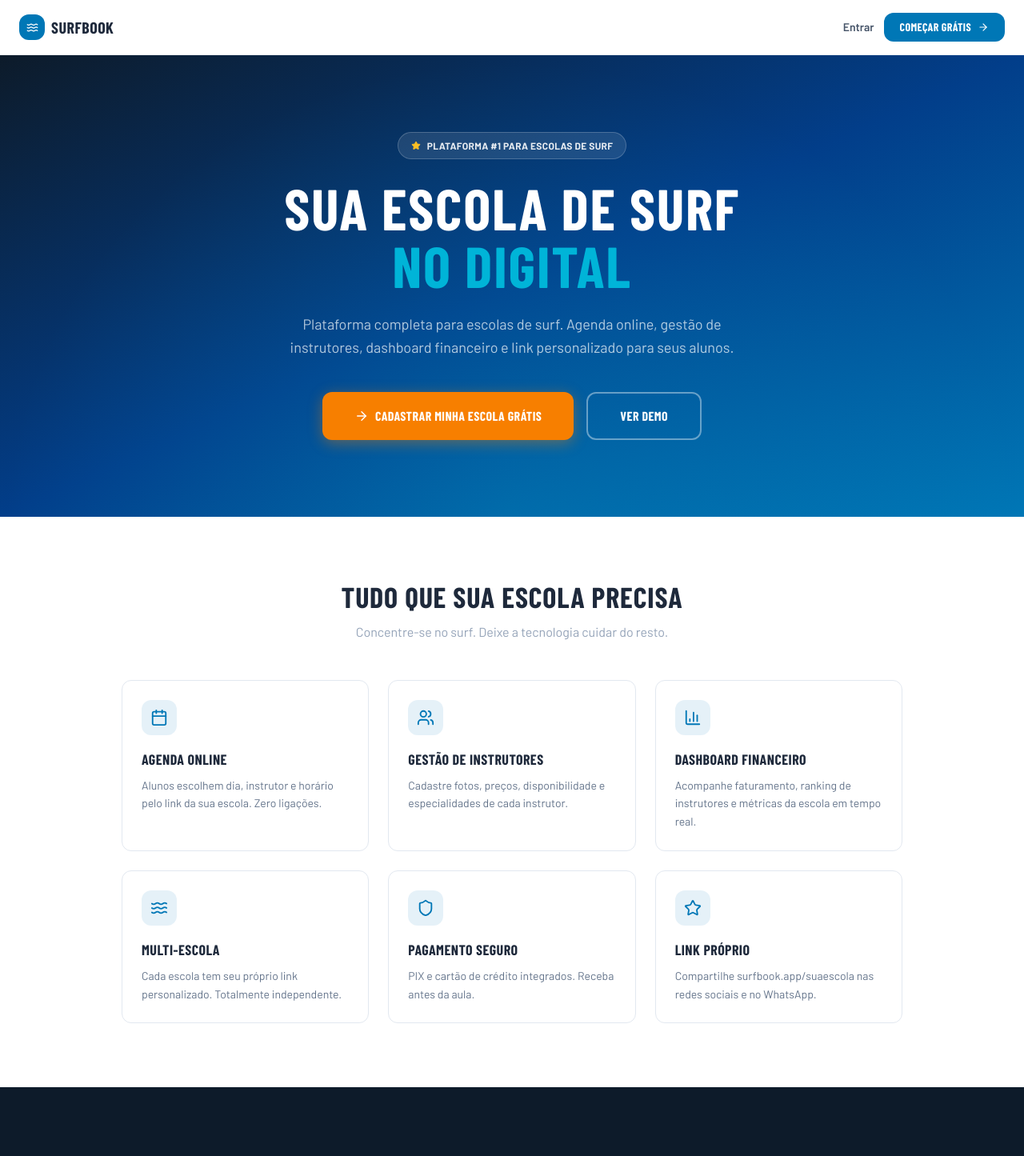
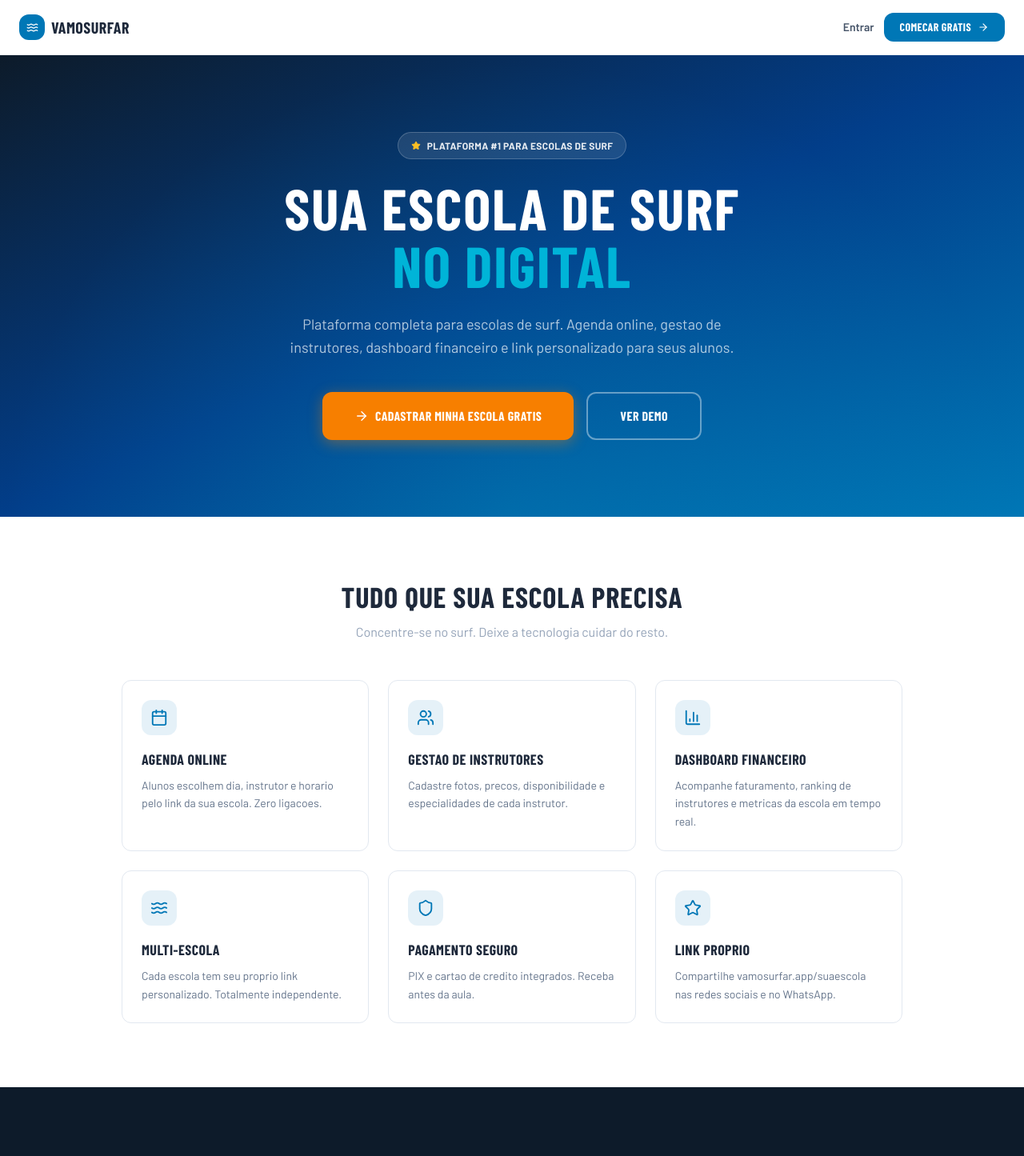
Before and after one commit to luan640/surfschool, a Next.js app: page / in a window 1280 px wide. Shown: the top 1445 px of the page at 80% size. Built offline with nearby package versions, Linux system fonts and the light colour scheme; a web font is replaced by a local one.

Commit message:
mudancas layout

```diff
--- a/app/[school]/agendar/page.tsx
+++ b/app/[school]/agendar/page.tsx
@@ -373,7 +373,7 @@ export default function BookingWizardPage({ params: paramsPromise }: Props) {
     return (
       <div className="min-h-dvh bg-slate-50">
         <header className="sticky top-0 z-30 flex h-14 items-center gap-3 bg-slate-950 px-4 text-white">
-          <button type="button" onClick={() => router.push(`/${slug}`)} className="font-condensed text-lg font-bold uppercase">{school?.name ?? 'SurfBook'}</button>
+          <button type="button" onClick={() => router.push(`/${slug}`)} className="font-condensed text-lg font-bold uppercase">{school?.name ?? 'vamosurfar'}</button>
         </header>
 
         <div className="mx-auto max-w-4xl px-4 py-8">
@@ -477,7 +477,7 @@ export default function BookingWizardPage({ params: paramsPromise }: Props) {
   return (
     <div className="min-h-dvh bg-slate-50">
       <header className="sticky top-0 z-30 flex h-14 items-center gap-3 bg-slate-950 px-4 text-white">
-        <button type="button" onClick={() => router.push(`/${slug}`)} className="font-condensed text-lg font-bold uppercase">{school?.name ?? 'SurfBook'}</button>
+        <button type="button" onClick={() => router.push(`/${slug}`)} className="font-condensed text-lg font-bold uppercase">{school?.name ?? 'vamosurfar'}</button>
         <div className="ml-auto flex items-center gap-2 text-xs uppercase text-white/60">
           {steps.map((label, index) => {
             const n = index + 1
--- a/app/auth/confirmation-status/page.tsx
+++ b/app/auth/confirmation-status/page.tsx
@@ -23,7 +23,7 @@ export default async function ConfirmationStatusPage({ searchParams }: Props) {
           <div className="flex h-9 w-9 items-center justify-center rounded bg-[#0077b6]">
             <Waves size={18} className="text-white" />
           </div>
-          <span className="font-condensed text-xl font-bold uppercase tracking-wide text-white">SurfBook</span>
+          <span className="font-condensed text-xl font-bold uppercase tracking-wide text-white">vamosurfar</span>
         </div>
 
         <div className="relative z-10">
@@ -48,7 +48,7 @@ export default async function ConfirmationStatusPage({ searchParams }: Props) {
             <div className="flex h-7 w-7 items-center justify-center rounded bg-[#0077b6]">
               <Waves size={14} className="text-white" />
             </div>
-            <span className="font-condensed text-lg font-bold uppercase tracking-wide text-slate-800">SurfBook</span>
+            <span className="font-condensed text-lg font-bold uppercase tracking-wide text-slate-800">vamosurfar</span>
           </div>
 
           <div
--- a/app/auth/confirmed/page.tsx
+++ b/app/auth/confirmed/page.tsx
@@ -12,7 +12,7 @@ export default function AuthConfirmedPage() {
           <div className="flex h-9 w-9 items-center justify-center rounded bg-[#0077b6]">
             <Waves size={18} className="text-white" />
           </div>
-          <span className="font-condensed text-xl font-bold uppercase tracking-wide text-white">SurfBook</span>
+          <span className="font-condensed text-xl font-bold uppercase tracking-wide text-white">vamosurfar</span>
         </div>
 
         <div className="relative z-10">
@@ -33,7 +33,7 @@ export default function AuthConfirmedPage() {
             <div className="flex h-7 w-7 items-center justify-center rounded bg-[#0077b6]">
               <Waves size={14} className="text-white" />
             </div>
-            <span className="font-condensed text-lg font-bold uppercase tracking-wide text-slate-800">SurfBook</span>
+            <span className="font-condensed text-lg font-bold uppercase tracking-wide text-slate-800">vamosurfar</span>
           </div>
 
           <div className="mb-6 flex h-14 w-14 items-center justify-center rounded-full bg-emerald-50 text-emerald-600">
--- a/app/auth/login/page.tsx
+++ b/app/auth/login/page.tsx
@@ -44,7 +44,7 @@ export default function OwnerLoginPage() {
             <div className="w-9 h-9 rounded bg-[#0077b6] flex items-center justify-center">
               <Waves size={18} className="text-white" />
             </div>
-            <span className="font-condensed text-white text-xl font-bold uppercase tracking-wide">SurfBook</span>
+            <span className="font-condensed text-white text-xl font-bold uppercase tracking-wide">vamosurfar</span>
           </div>
         </div>
 
@@ -72,7 +72,7 @@ export default function OwnerLoginPage() {
             <div className="w-7 h-7 rounded bg-[#0077b6] flex items-center justify-center">
               <Waves size={14} className="text-white" />
             </div>
-            <span className="font-condensed text-slate-800 text-lg font-bold uppercase tracking-wide">SurfBook</span>
+            <span className="font-condensed text-slate-800 text-lg font-bold uppercase tracking-wide">vamosurfar</span>
           </div>
 
           <h1 className="font-condensed text-2xl font-bold uppercase text-slate-800 tracking-wide mb-1">
--- a/app/auth/register/register-form.tsx
+++ b/app/auth/register/register-form.tsx
@@ -48,7 +48,7 @@ export function OwnerRegisterForm({ mode }: { mode: RegisterMode }) {
             <div className="w-9 h-9 rounded bg-[#0077b6] flex items-center justify-center">
               <Waves size={18} className="text-white" />
             </div>
-            <span className="font-condensed text-white text-xl font-bold uppercase tracking-wide">SurfBook</span>
+            <span className="font-condensed text-white text-xl font-bold uppercase tracking-wide">vamosurfar</span>
           </div>
         </div>
 
@@ -70,7 +70,7 @@ export function OwnerRegisterForm({ mode }: { mode: RegisterMode }) {
             <div className="w-7 h-7 rounded bg-[#0077b6] flex items-center justify-center">
               <Waves size={14} className="text-white" />
             </div>
-            <span className="font-condensed text-slate-800 text-lg font-bold uppercase tracking-wide">SurfBook</span>
+            <span className="font-condensed text-slate-800 text-lg font-bold uppercase tracking-wide">vamosurfar</span>
           </div>
 
           <h1 className="font-condensed text-2xl font-bold uppercase text-slate-800 tracking-wide mb-1">
--- a/app/auth/register/success/page.tsx
+++ b/app/auth/register/success/page.tsx
@@ -20,7 +20,7 @@ export default async function RegisterSuccessPage({ searchParams }: Props) {
             <div className="flex h-9 w-9 items-center justify-center rounded bg-[#0077b6]">
               <Waves size={18} className="text-white" />
             </div>
-            <span className="font-condensed text-xl font-bold uppercase tracking-wide text-white">SurfBook</span>
+            <span className="font-condensed text-xl font-bold uppercase tracking-wide text-white">vamosurfar</span>
           </div>
         </div>
 
@@ -42,7 +42,7 @@ export default async function RegisterSuccessPage({ searchParams }: Props) {
             <div className="flex h-7 w-7 items-center justify-center rounded bg-[#0077b6]">
               <Waves size={14} className="text-white" />
             </div>
-            <span className="font-condensed text-lg font-bold uppercase tracking-wide text-slate-800">SurfBook</span>
+            <span className="font-condensed text-lg font-bold uppercase tracking-wide text-slate-800">vamosurfar</span>
           </div>
 
           <div className="mb-6 flex h-14 w-14 items-center justify-center rounded-full bg-emerald-50 text-emerald-600">
--- a/app/dashboard/settings/payment-methods/page.tsx
+++ b/app/dashboard/settings/payment-methods/page.tsx
@@ -15,7 +15,7 @@ export default async function PaymentMethodsPage({ searchParams }: Props) {
   if (!school) redirect('/auth/login')
 
   const params = searchParams ? await searchParams : undefined
-  const appUrl = (process.env.NEXT_PUBLIC_APP_URL ?? 'https://surfbook.app').replace(/\/$/, '')
+  const appUrl = (process.env.NEXT_PUBLIC_APP_URL ?? 'https://vamosurfar.app').replace(/\/$/, '')
   const bookingUrl = `${appUrl}/${school.slug}`
 
   return (
--- a/app/dashboard/trips/page.tsx
+++ b/app/dashboard/trips/page.tsx
@@ -10,7 +10,7 @@ import { formatPrice } from '@/lib/utils'
 export default async function TripsPage() {
   const school = await getSchoolSettings()
   const trips = await getTrips()
-  const appUrl = (process.env.NEXT_PUBLIC_APP_URL ?? 'https://surfbook.app').replace(/\/$/, '')
+  const appUrl = (process.env.NEXT_PUBLIC_APP_URL ?? 'https://vamosurfar.app').replace(/\/$/, '')
 
   return (
     <div className="dashboard-page">
--- a/app/layout.tsx
+++ b/app/layout.tsx
@@ -3,7 +3,7 @@ import './globals.css'
 import { ToastProvider } from '@/components/ui/toaster'
 
 export const metadata: Metadata = {
-  title: 'SurfBook — Plataforma para Escolas de Surf',
+  title: 'vamosurfar - Plataforma para Escolas de Surf',
   description: 'Agende aulas de surf com instrutores certificados. Plataforma SaaS para escolas de surf.',
 }
 
--- a/app/page.tsx
+++ b/app/page.tsx
@@ -1,101 +1,106 @@
 import Link from 'next/link'
-import { Waves, BarChart3, Users, Calendar, Shield, ArrowRight, Star } from 'lucide-react'
+import { ArrowRight, BarChart3, Calendar, Shield, Star, Users, Waves } from 'lucide-react'
 
 export default function HomePage() {
   return (
     <div className="min-h-dvh bg-white">
-      {/* Nav */}
-      <header className="sticky top-0 z-50 bg-white/95 backdrop-blur border-b border-slate-100 px-6 py-4 flex items-center justify-between">
+      <header className="sticky top-0 z-50 flex items-center justify-between border-b border-slate-100 bg-white/95 px-6 py-4 backdrop-blur">
         <div className="flex items-center gap-2">
-          <div className="w-8 h-8 rounded bg-[#0077b6] flex items-center justify-center">
+          <div className="flex h-8 w-8 items-center justify-center rounded bg-[#0077b6]">
             <Waves size={15} className="text-white" />
           </div>
-          <span className="font-condensed text-xl font-bold uppercase tracking-wide text-slate-800">SurfBook</span>
+          <span className="font-condensed text-xl font-bold uppercase tracking-wide text-slate-800">vamosurfar</span>
         </div>
         <div className="flex items-center gap-3">
-          <Link href="/auth/login" className="text-sm font-semibold text-slate-600 hover:text-slate-800 transition-colors">
+          <Link href="/auth/login" className="text-sm font-semibold text-slate-600 transition-colors hover:text-slate-800">
             Entrar
           </Link>
-          <Link href="/auth/register"
-            className="font-condensed font-bold uppercase tracking-wide text-white bg-[#0077b6] rounded px-5 py-2 text-sm hover:bg-[#005f8e] transition-colors flex items-center gap-2">
-            Começar grátis <ArrowRight size={14} />
+          <Link
+            href="/auth/register"
+            className="flex items-center gap-2 rounded bg-[#0077b6] px-5 py-2 text-sm font-condensed font-bold uppercase tracking-wide text-white transition-colors hover:bg-[#005f8e]"
+          >
+            Comecar gratis <ArrowRight size={14} />
           </Link>
         </div>
       </header>
 
-      {/* Hero */}
       <section className="relative overflow-hidden bg-gradient-to-br from-[#0d1b2a] via-[#023e8a] to-[#0077b6] px-6 py-24 text-center">
-        <div className="absolute inset-0 bg-[radial-gradient(ellipse_at_bottom,rgba(0,180,216,.2)_0%,transparent_70%)] pointer-events-none" />
-        <div className="relative max-w-3xl mx-auto">
-          <div className="inline-flex items-center gap-2 bg-white/10 border border-white/20 rounded-full px-4 py-2 text-white/90 text-xs font-bold uppercase tracking-wide mb-6">
+        <div className="pointer-events-none absolute inset-0 bg-[radial-gradient(ellipse_at_bottom,rgba(0,180,216,.2)_0%,transparent_70%)]" />
+        <div className="relative mx-auto max-w-3xl">
+          <div className="mb-6 inline-flex items-center gap-2 rounded-full border border-white/20 bg-white/10 px-4 py-2 text-xs font-bold uppercase tracking-wide text-white/90">
             <Star size={12} className="fill-amber-400 text-amber-400" /> Plataforma #1 para Escolas de Surf
           </div>
-          <h1 className="font-condensed text-5xl md:text-7xl font-bold text-white uppercase leading-[.9] tracking-wide mb-6">
-            Sua escola de surf<br /><span className="text-[#00b4d8]">no digital</span>
+          <h1 className="mb-6 font-condensed text-5xl font-bold uppercase leading-[.9] tracking-wide text-white md:text-7xl">
+            Sua escola de surf
+            <br />
+            <span className="text-[#00b4d8]">no digital</span>
           </h1>
-          <p className="text-white/70 text-lg max-w-xl mx-auto leading-relaxed mb-10">
-            Plataforma completa para escolas de surf. Agenda online, gestão de instrutores, dashboard financeiro e link personalizado para seus alunos.
+          <p className="mx-auto mb-10 max-w-xl text-lg leading-relaxed text-white/70">
+            Plataforma completa para escolas de surf. Agenda online, gestao de instrutores, dashboard financeiro e link personalizado para seus alunos.
           </p>
-          <div className="flex flex-col sm:flex-row gap-4 justify-center">
-            <Link href="/auth/register"
-              className="font-condensed font-bold uppercase tracking-wide text-white bg-[#f77f00] rounded px-10 py-4 text-base hover:bg-[#e06500] transition-colors flex items-center justify-center gap-2 shadow-[0_4px_18px_rgba(247,127,0,.4)]">
-              <ArrowRight size={18} /> Cadastrar minha escola grátis
+          <div className="flex flex-col justify-center gap-4 sm:flex-row">
+            <Link
+              href="/auth/register"
+              className="flex items-center justify-center gap-2 rounded bg-[#f77f00] px-10 py-4 text-base font-condensed font-bold uppercase tracking-wide text-white shadow-[0_4px_18px_rgba(247,127,0,.4)] transition-colors hover:bg-[#e06500]"
+            >
+              <ArrowRight size={18} /> Cadastrar minha escola gratis
             </Link>
-            <Link href="/auth/login"
-              className="font-condensed font-bold uppercase tracking-wide text-white border-2 border-white/40 rounded px-10 py-4 text-base hover:bg-white/10 transition-colors flex items-center justify-center gap-2">
+            <Link
+              href="/auth/login"
+              className="flex items-center justify-center gap-2 rounded border-2 border-white/40 px-10 py-4 text-base font-condensed font-bold uppercase tracking-wide text-white transition-colors hover:bg-white/10"
+            >
               Ver demo
             </Link>
           </div>
         </div>
       </section>
 
-      {/* Features */}
-      <section className="max-w-5xl mx-auto px-6 py-20">
-        <h2 className="font-condensed text-4xl font-bold uppercase text-slate-800 text-center tracking-wide mb-3">
+      <section className="mx-auto max-w-5xl px-6 py-20">
+        <h2 className="mb-3 text-center font-condensed text-4xl font-bold uppercase tracking-wide text-slate-800">
           Tudo que sua escola precisa
         </h2>
-        <p className="text-slate-400 text-center mb-12 max-w-xl mx-auto">
+        <p className="mx-auto mb-12 max-w-xl text-center text-slate-400">
           Concentre-se no surf. Deixe a tecnologia cuidar do resto.
         </p>
-        <div className="grid grid-cols-1 md:grid-cols-2 lg:grid-cols-3 gap-6">
+        <div className="grid grid-cols-1 gap-6 md:grid-cols-2 lg:grid-cols-3">
           {[
-            { icon: <Calendar size={22} />, title: 'Agenda Online', desc: 'Alunos escolhem dia, instrutor e horário pelo link da sua escola. Zero ligações.' },
-            { icon: <Users size={22} />, title: 'Gestão de Instrutores', desc: 'Cadastre fotos, preços, disponibilidade e especialidades de cada instrutor.' },
-            { icon: <BarChart3 size={22} />, title: 'Dashboard Financeiro', desc: 'Acompanhe faturamento, ranking de instrutores e métricas da escola em tempo real.' },
-            { icon: <Waves size={22} />, title: 'Multi-escola', desc: 'Cada escola tem seu próprio link personalizado. Totalmente independente.' },
-            { icon: <Shield size={22} />, title: 'Pagamento Seguro', desc: 'PIX e cartão de crédito integrados. Receba antes da aula.' },
-            { icon: <Star size={22} />, title: 'Link Próprio', desc: 'Compartilhe surfbook.app/suaescola nas redes sociais e no WhatsApp.' },
-          ].map(f => (
-            <div key={f.title} className="bg-white border border-slate-200 rounded p-6 hover:shadow-md transition-shadow">
-              <div className="w-11 h-11 rounded bg-[#0077b6]/10 flex items-center justify-center text-[#0077b6] mb-4">
-                {f.icon}
+            { icon: <Calendar size={22} />, title: 'Agenda Online', desc: 'Alunos escolhem dia, instrutor e horario pelo link da sua escola. Zero ligacoes.' },
+            { icon: <Users size={22} />, title: 'Gestao de Instrutores', desc: 'Cadastre fotos, precos, disponibilidade e especialidades de cada instrutor.' },
+            { icon: <BarChart3 size={22} />, title: 'Dashboard Financeiro', desc: 'Acompanhe faturamento, ranking de instrutores e metricas da escola em tempo real.' },
+            { icon: <Waves size={22} />, title: 'Multi-escola', desc: 'Cada escola tem seu proprio link personalizado. Totalmente independente.' },
+            { icon: <Shield size={22} />, title: 'Pagamento Seguro', desc: 'PIX e cartao de credito integrados. Receba antes da aula.' },
+            { icon: <Star size={22} />, title: 'Link Proprio', desc: 'Compartilhe vamosurfar.app/suaescola nas redes sociais e no WhatsApp.' },
+          ].map((feature) => (
+            <div key={feature.title} className="rounded border border-slate-200 bg-white p-6 transition-shadow hover:shadow-md">
+              <div className="mb-4 flex h-11 w-11 items-center justify-center rounded bg-[#0077b6]/10 text-[#0077b6]">
+                {feature.icon}
               </div>
-              <h3 className="font-condensed font-bold uppercase text-slate-800 text-lg tracking-wide mb-2">{f.title}</h3>
-              <p className="text-slate-500 text-sm leading-relaxed">{f.desc}</p>
+              <h3 className="mb-2 font-condensed text-lg font-bold uppercase tracking-wide text-slate-800">{feature.title}</h3>
+              <p className="text-sm leading-relaxed text-slate-500">{feature.desc}</p>
             </div>
           ))}
         </div>
       </section>
 
-      {/* CTA */}
       <section className="bg-[#0d1b2a] px-6 py-20 text-center">
-        <h2 className="font-condensed text-4xl font-bold text-white uppercase tracking-wide mb-4">
-          Pronto para começar?
+        <h2 className="mb-4 font-condensed text-4xl font-bold uppercase tracking-wide text-white">
+          Pronto para comecar?
         </h2>
-        <p className="text-white/60 mb-8 max-w-md mx-auto">Cadastre sua escola em minutos. Grátis para sempre no plano básico.</p>
-        <Link href="/auth/register"
-          className="inline-flex items-center gap-2 font-condensed font-bold uppercase tracking-wide text-white bg-[#f77f00] rounded px-10 py-4 text-base hover:bg-[#e06500] transition-colors shadow-[0_4px_18px_rgba(247,127,0,.4)]">
-          <ArrowRight size={18} /> Cadastrar minha escola grátis
+        <p className="mx-auto mb-8 max-w-md text-white/60">Cadastre sua escola em minutos. Gratis para sempre no plano basico.</p>
+        <Link
+          href="/auth/register"
+          className="inline-flex items-center gap-2 rounded bg-[#f77f00] px-10 py-4 text-base font-condensed font-bold uppercase tracking-wide text-white shadow-[0_4px_18px_rgba(247,127,0,.4)] transition-colors hover:bg-[#e06500]"
+        >
+          <ArrowRight size={18} /> Cadastrar minha escola gratis
         </Link>
       </section>
 
-      {/* Footer */}
-      <footer className="border-t border-slate-100 px-6 py-6 flex items-center justify-between text-sm text-slate-400">
+      <footer className="flex items-center justify-between border-t border-slate-100 px-6 py-6 text-sm text-slate-400">
         <div className="flex items-center gap-2">
           <Waves size={14} className="text-[#0077b6]" />
-          <span className="font-condensed font-bold uppercase tracking-wide text-slate-600">SurfBook</span>
+          <span className="font-condensed font-bold uppercase tracking-wide text-slate-600">vamosurfar</span>
         </div>
-        <p>© 2025 SurfBook. Todos os direitos reservados.</p>
+        <p>© 2025 vamosurfar. Todos os direitos reservados.</p>
       </footer>
     </div>
   )
```
